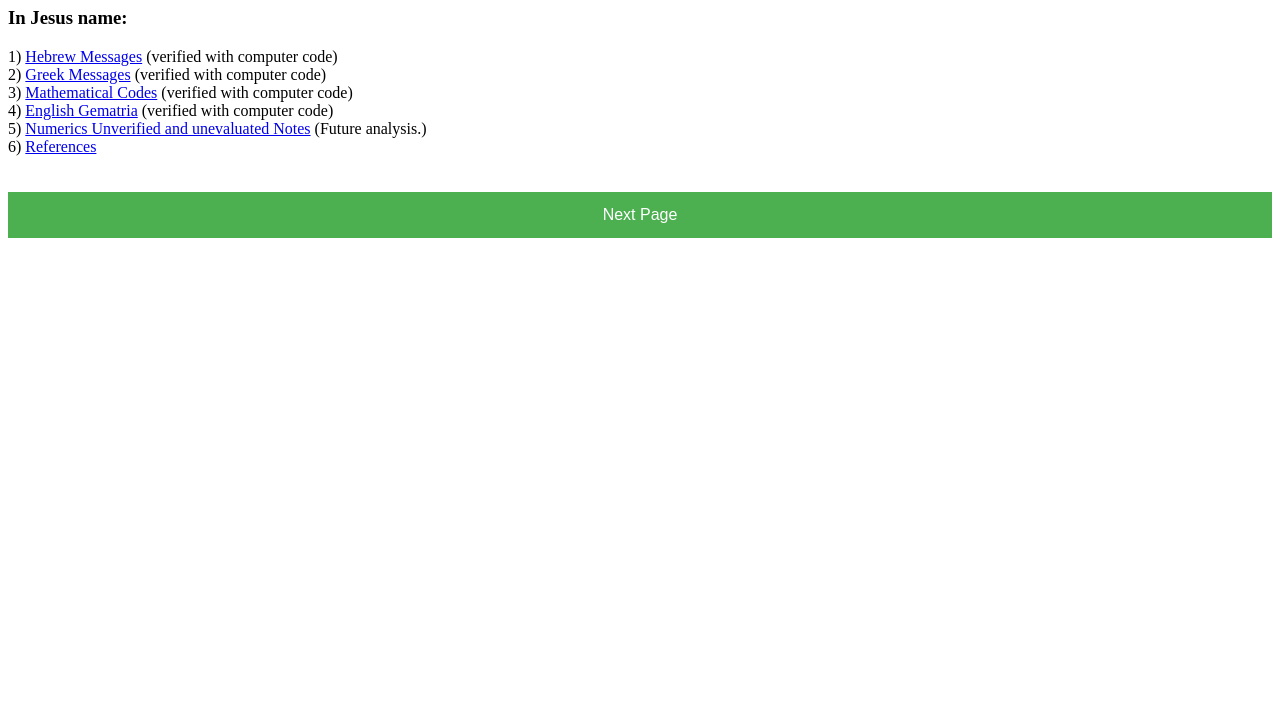
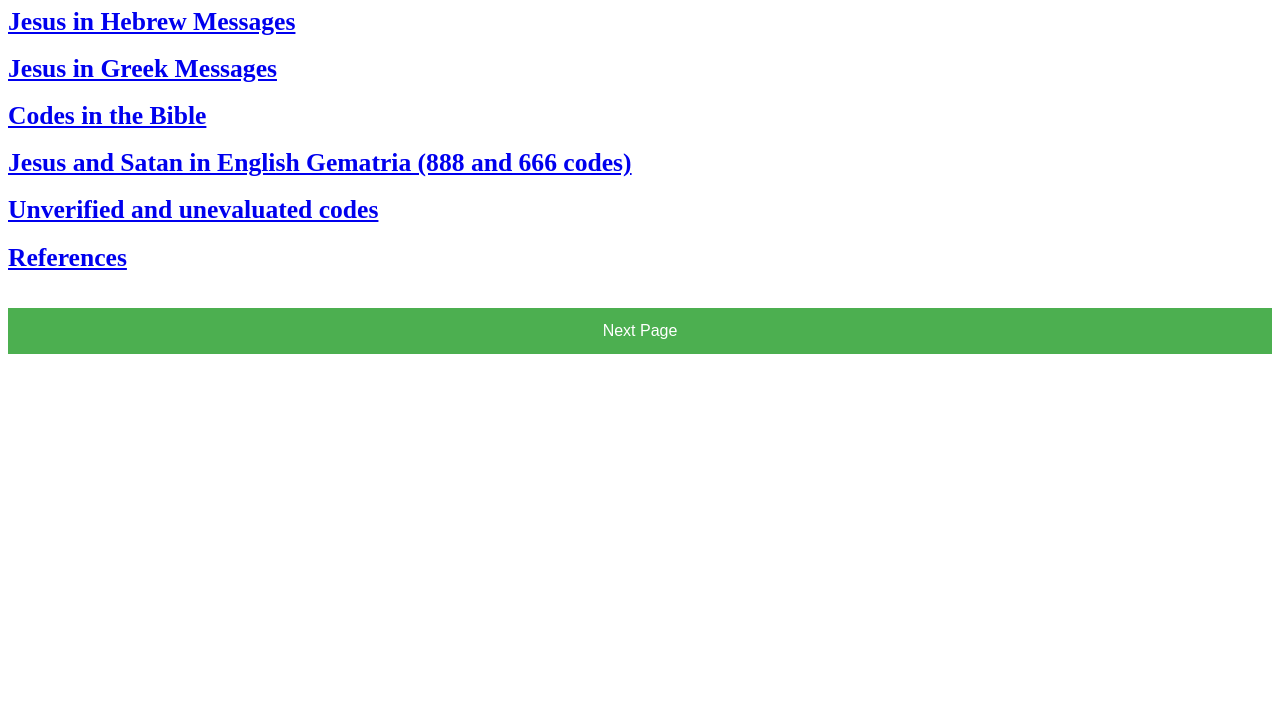
Before and after one commit to believer3773/biblecodes, a plain HTML site: page docs/index.html in a window 1280 px wide. Shown: the part 73-800 px from the top of the page. Drawn offline with nearby package versions, Linux system fonts and the light colour scheme.

Commit message:
update of web page formatting

```diff
--- a/docs/index.html
+++ b/docs/index.html
@@ -61,26 +61,20 @@ border-bottom: 725px solid #555;
 </head>
 <body>
 
-<h1>A Survey of Biblical Numerics and Mathematical Monotheism (Bible Codes)</h1>
+<h1>scripturecodes.com provides free access to Bible codes.</h1>
 
-<h3>In Jesus name:</h3>
 
-1) <a href="jesushebrew.html">Hebrew Messages</a>     (verified with computer code) <br>
-2) <a href="jesusgreek.html">Greek Messages</a>       (verified with computer code) <br>
-3) <a href="awesomemath0.html">Mathematical Codes</a>  (verified with computer code) <br>
-4) <a href="gematria.html">English Gematria</a>       (verified with computer code) <br>
-5) <a href="notes.html">Numerics Unverified and unevaluated Notes</a> (Future analysis.) <br>
-6) <a href="refs.html">References</a><br>
+<a href="jesushebrew.html"><h1 style="font-size:2vw">Jesus in Hebrew Messages</h1></a>
+<a href="jesusgreek.html"><h1 style="font-size:2vw">Jesus in Greek Messages</h1></a>
+<a href="awesomemath0.html"><h1 style="font-size:2vw">Codes in the Bible</h1></a>
+<a href="gematria.html"><h1 style="font-size:2vw">Jesus and Satan in English Gematria (888 and 666 codes)</h1></a>
+<a href="notes.html"><h1 style="font-size:2vw">Unverified and unevaluated codes</h1></a>
+<a href="refs.html"><h1 style="font-size:2vw">References</h1></a>
 <br>
-
-<br>
-<button class="block" onclick="window.location.href='jesushebrew.html';">
-Next Page
-</button>
+<button class="block" onclick="window.location.href='jesushebrew.html'">Next Page</button>
 <br>
 <br>
 
 
 </body>
 </html>
-</html>
```
Also changed, not shown: docs/gematria.html (+3 -0 lines), gematria.html (+3 -0 lines), index.html (+7 -12 lines), 1 other file.
